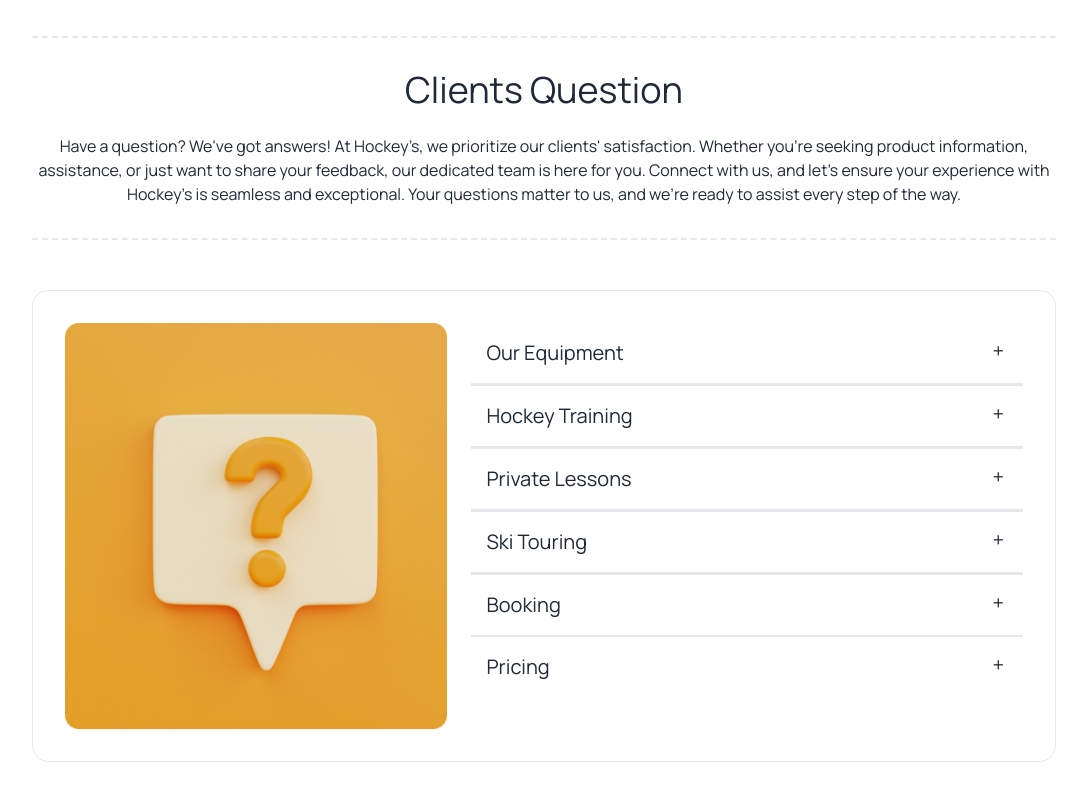
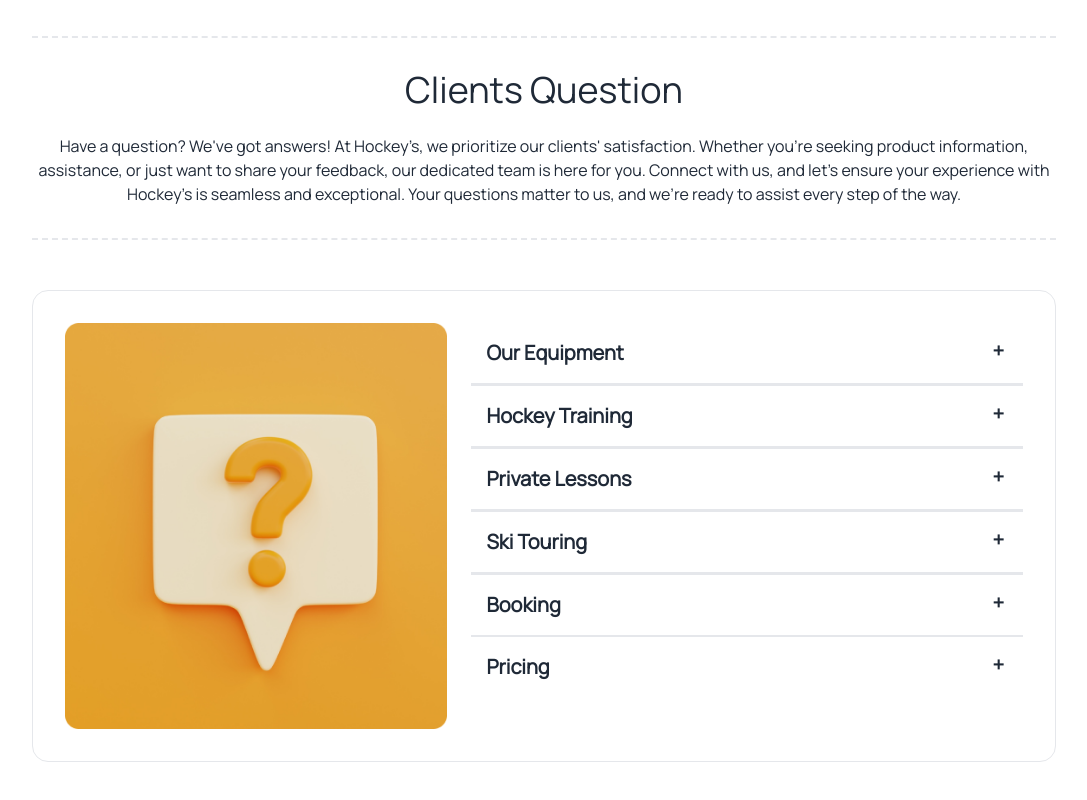
Before and after one commit to Mrdanger404/ph-assignment-hockeys, a plain HTML site: page index.html in a window 1280 px wide. Shown: the part 3766-4566 px from the top of the page, without its empty margins (96-1183 px from the left). Drawn offline with nearby package versions, Linux system fonts and the light colour scheme.

Commit message:
completed faq font fix

```diff
--- a/index.html
+++ b/index.html
@@ -421,7 +421,7 @@
                 <div class="lg:w-2/3">
 
                     <div tabindex="0" class="collapse collapse-plus border-b-2 rounded-none">
-                        <div class="collapse-title text-xl font-medium">
+                        <div class="collapse-title text-xl font-bold">
                             Our Equipment
                         </div>
                         <div class="collapse-content">
@@ -430,7 +430,7 @@
                       </div>
 
                       <div tabindex="0" class="collapse collapse-plus border border-b-2 rounded-none border-x-0">
-                        <div class="collapse-title text-xl font-medium">
+                        <div class="collapse-title text-xl font-bold">
                             Hockey Training
                         </div>
                         <div class="collapse-content">
@@ -439,7 +439,7 @@
                       </div>
 
                       <div tabindex="0" class="collapse collapse-plus border border-b-2 rounded-none border-x-0">
-                        <div class="collapse-title text-xl font-medium">
+                        <div class="collapse-title text-xl font-bold">
                             Private Lessons
                         </div>
                         <div class="collapse-content">
@@ -448,7 +448,7 @@
                       </div>
 
                       <div tabindex="0" class="collapse collapse-plus border border-b-2 rounded-none border-x-0">
-                        <div class="collapse-title text-xl font-medium">
+                        <div class="collapse-title text-xl font-bold">
                             Ski Touring
                         </div>
                         <div class="collapse-content">
@@ -458,7 +458,7 @@
 
 
                       <div tabindex="0" class="collapse collapse-plus border border-b-2 rounded-none border-x-0">
-                        <div class="collapse-title text-xl font-medium">
+                        <div class="collapse-title text-xl font-bold">
                             Booking
                         </div>
                         <div class="collapse-content">
@@ -467,7 +467,7 @@
                       </div>
 
                       <div tabindex="0" class="collapse collapse-plus ">
-                        <div class="collapse-title text-xl font-medium">
+                        <div class="collapse-title text-xl font-bold">
                             Pricing
                         </div>
                         <div class="collapse-content">
```
